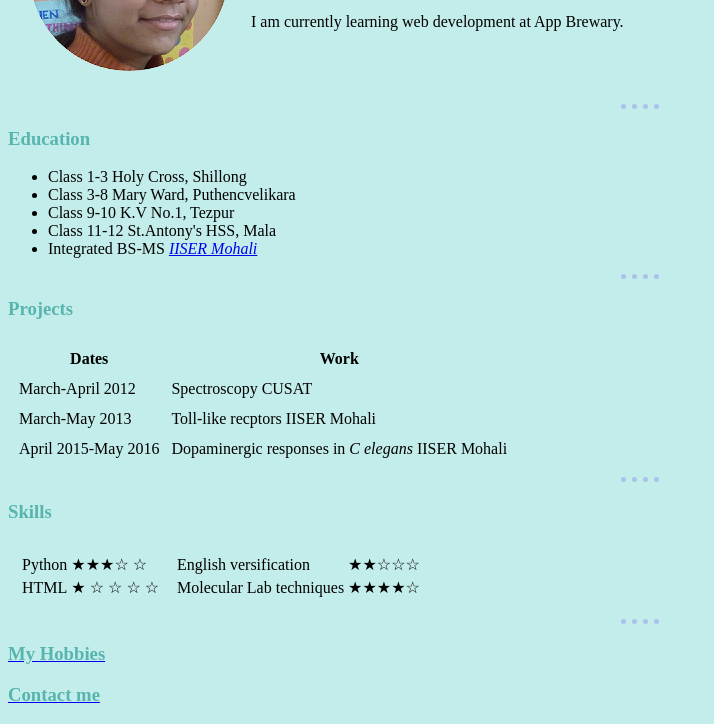
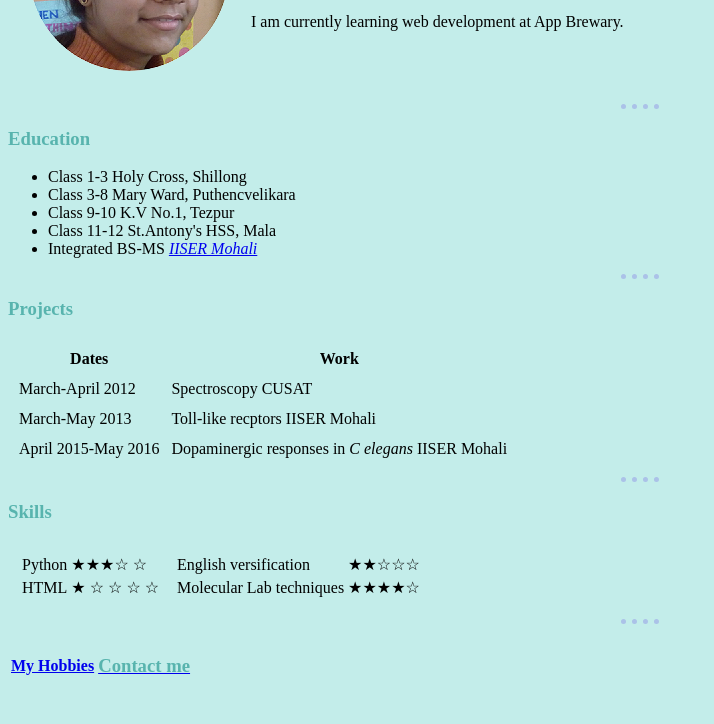
Before and after one commit to joymais/cv, a plain HTML site: page index.html in a window 1280 px wide. Shown: the part 158-882 px from the top of the page, without its empty margins (0-714 px from the left). Drawn offline with Linux system fonts and the light colour scheme.

Commit message:
Update index.html

```diff
--- a/index.html
+++ b/index.html
@@ -89,13 +89,22 @@
     </tr>
     </table>
 <hr>
+<table>
+    <tr>
+        <td>
+            <a href="hobbies.html">
+                <h4>My Hobbies</h4>
+            </a>
 
-    <a href="hobbies.html">
-        <h3>My Hobbies</h3>
-    </a>
-    <a href="contact.html">
-        <h3>Contact me</h3>
-    </a>
+        </td>
+        <td>
+            <a href="contact.html">
+                <h3>Contact me</h3>
+            </a>
+        </td>
+    </tr>
+</table>
+
 </body>
 
 </html>
```
